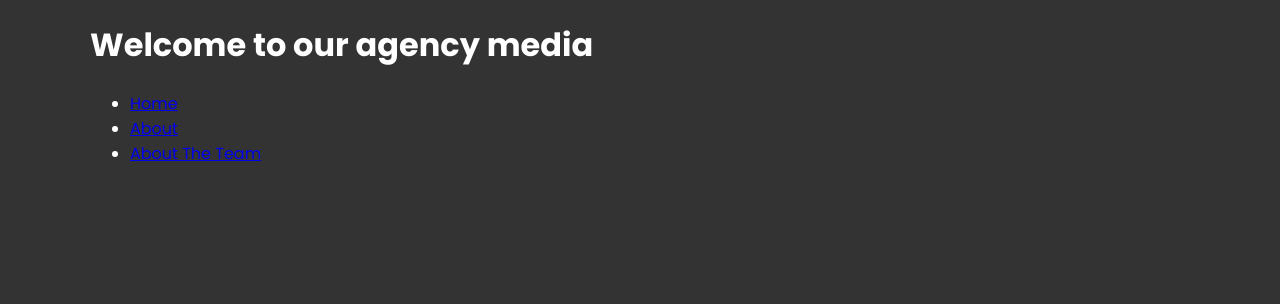
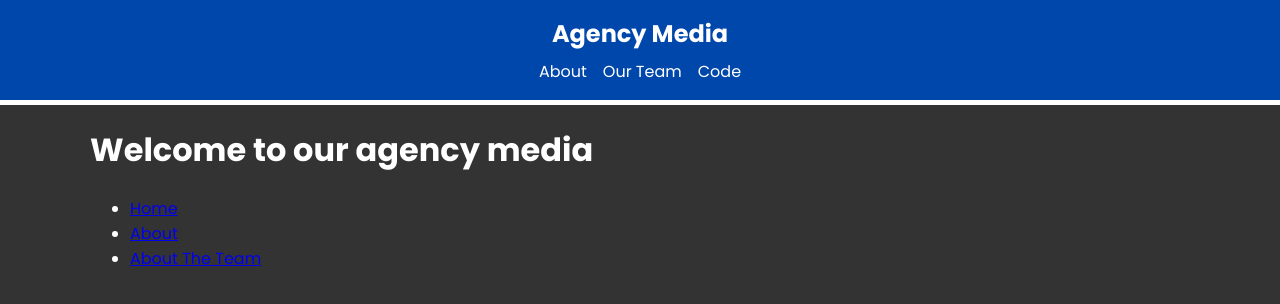
Before and after one commit to develad/next13-crash, a Next.js app: page / in a window 1280 px wide. Shown: the top 304 px of the page. Built offline with nearby package versions, Linux system fonts and the light colour scheme.

Commit message:
Header component

```diff
--- /dev/null
+++ b/app/components/Header.jsx
@@ -0,0 +1,39 @@
+import React from "react";
+import Link from "next/link";
+
+const Header = () => {
+  return (
+    <header className='header'>
+      <div className='container'>
+        <div className='logo'>
+          <Link href='/'>Agency Media</Link>
+        </div>
+        <div className='links'>
+          <Link href='/about'>About</Link>
+          <Link href='/about/team'>Our Team</Link>
+          <Link href='/code/repos'>Code</Link>
+        </div>
+      </div>
+    </header>
+  );
+};
+
+export default Header;
+
+// Server vs Client Components
+// NextJS 13 uses a new feature called React Server Components or RSC. This allows us to render components on the server.
+
+// Advantages of RSC:
+
+// Load faster - Don't have to wait for the JavaScript to load
+// Smaller client bundle size
+// SEO friendly
+// Access to resources the client can't access
+// Hide sensitive data from the client
+// More secure against XSS attacks
+// Improved developer experience
+// Just like with anything else, there are also disadvantages:
+
+// Not as interactive
+// No component state. We can not use the useState hook.
+// No component lifecycle methods. We can not use the useEffect hook.
--- a/app/layout.jsx
+++ b/app/layout.jsx
@@ -1,3 +1,4 @@
+import Header from "./components/Header";
 import "./globals.css";
 import { Poppins } from "next/font/google";
 
@@ -17,6 +18,7 @@
   return (
     <html lang='en'>
       <body className={poppins.className}>
+        <Header />
         <main className='container'>{children}</main>
       </body>
     </html>
--- a/app/page.jsx
+++ b/app/page.jsx
@@ -21,3 +21,5 @@
 };
 
 export default HomePage;
+
+// https://www.traversymedia.com/blog/next-js-13-crash-course-app-directory-server-components-more
```
